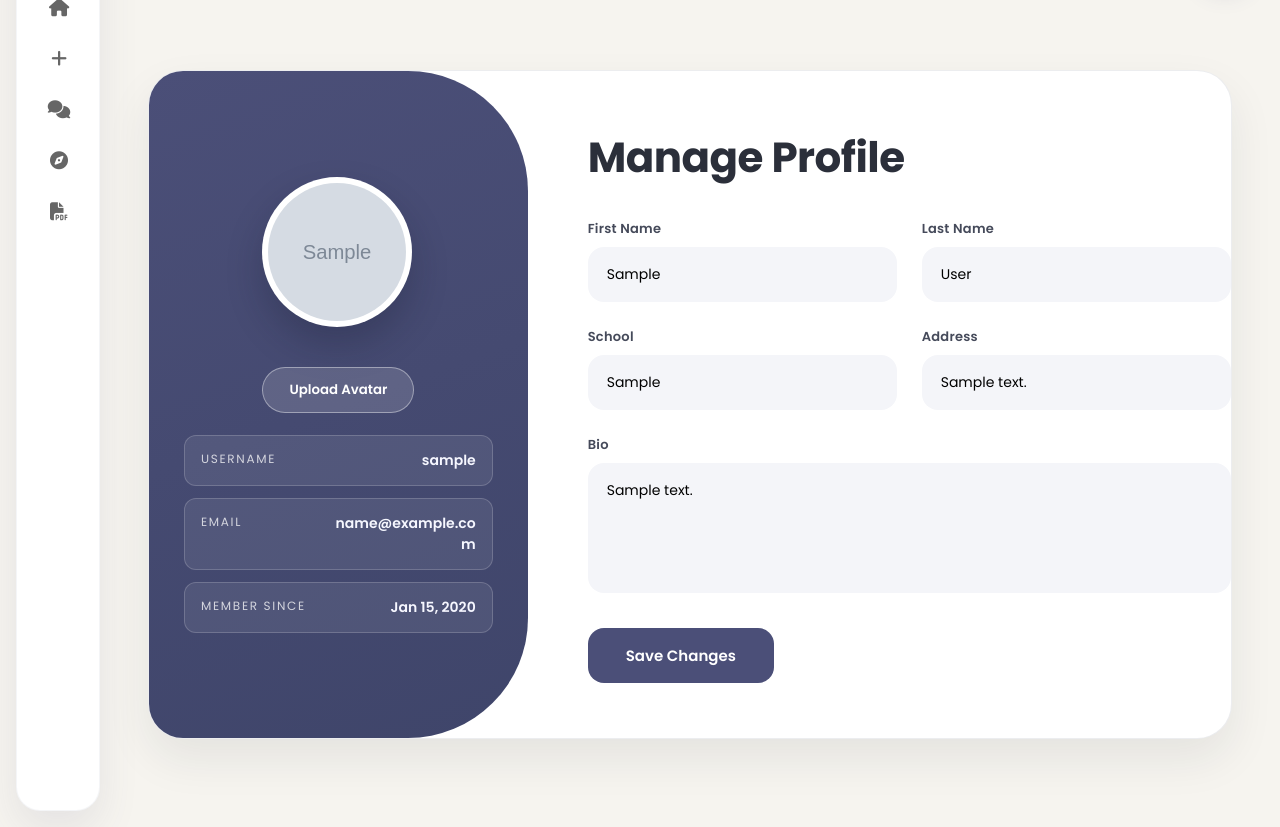
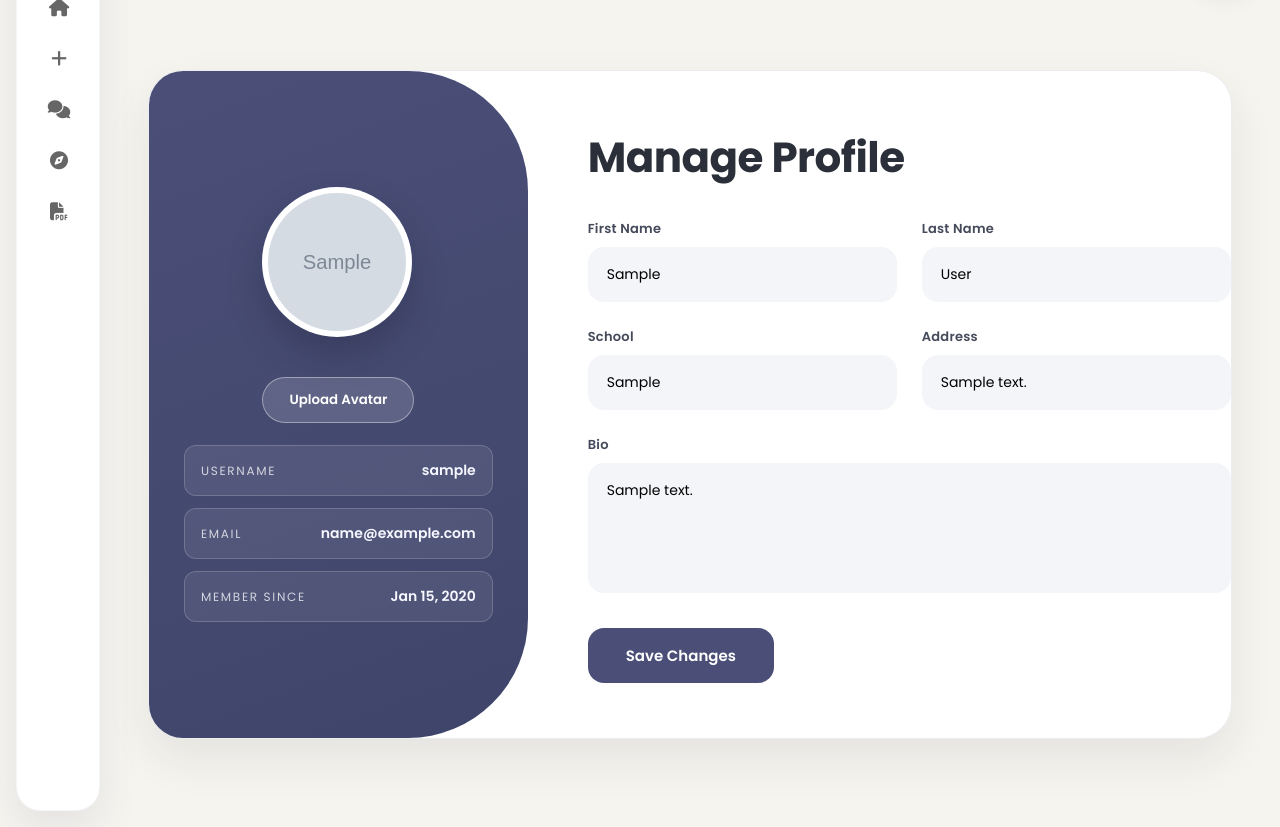
Before and after one commit to 027vibhu/AI39B_Group2_-study-group-platform-, a Flask app: page /profile in a window 1280 px wide. Shown: the part 118-945 px from the top of the page. Run offline with Flask 3, Linux system fonts and the light colour scheme; the visitor is signed in with stand-in values (Sample User, id 1); tables that the repository leaves empty hold one stand-in row (values such as "Sample post"); grey boxes marked "Sample" are stand-in pictures; parts of the project's set-up code (start-up, migrations or seed data) failed here and were passed over; some libraries are stand-ins or nearby versions.

Commit message:
refined ui

```diff
--- a/app/static/css/profile.css
+++ b/app/static/css/profile.css
@@ -94,7 +94,7 @@
 .detail-item{
   display:flex;
   justify-content:space-between;
-  align-items:flex-start;
+  align-items:center;
   gap:14px;
   padding:14px 16px;
   border-radius:12px;
@@ -107,14 +107,19 @@
   text-transform:uppercase;
   letter-spacing:0.14em;
   opacity:0.75;
-  min-width:110px;
+  flex:0 0 auto;
+  white-space:nowrap;
 }
 
 .detail-value{
   font-size:14px;
   font-weight:600;
   text-align:right;
-  word-break:break-word;
+  flex:1 1 auto;
+  min-width:0;
+  white-space:nowrap;
+  overflow:hidden;
+  text-overflow:ellipsis;
   color:#f6f7ff;
 }
 
--- a/app/templates/profile.html
+++ b/app/templates/profile.html
@@ -29,11 +29,11 @@
         <div class="profile-details">
           <div class="detail-item">
             <span class="detail-label">Username</span>
-            <span class="detail-value">{{ user.username }}</span>
+            <span class="detail-value" title="{{ user.username }}">{{ user.username }}</span>
           </div>
           <div class="detail-item">
             <span class="detail-label">Email</span>
-            <span class="detail-value">{{ user.email }}</span>
+            <span class="detail-value" title="{{ user.email }}">{{ user.email }}</span>
           </div>
           <div class="detail-item">
             <span class="detail-label">Member Since</span>
```
